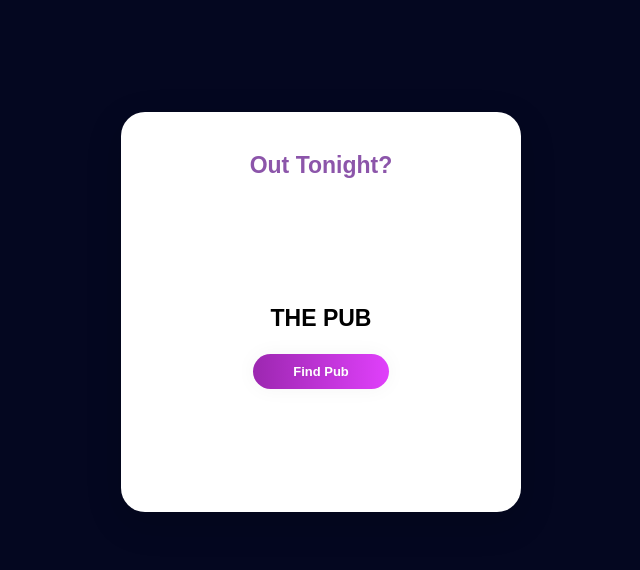
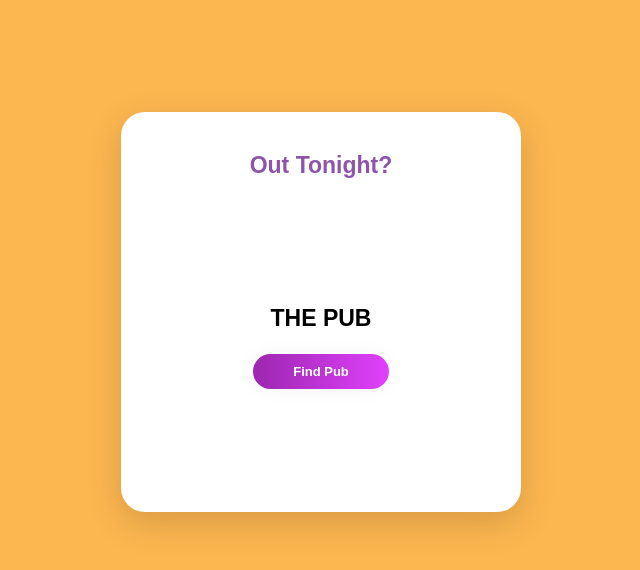
Before and after one commit to PadraigHawkins/Findapub, a plain HTML site: page index.html in a window 1280 px wide. Shown: the whole page, without its empty margins (319-959 px from the left). Drawn offline with Linux system fonts and the light colour scheme.

Commit message:
Update style.css

```diff
--- a/style.css
+++ b/style.css
@@ -1,6 +1,6 @@
 
  body {
-        background-color: #040720;
+        background-color: #FDB750;
         font-family: 'Ubuntu', sans-serif;
     }
 
```
